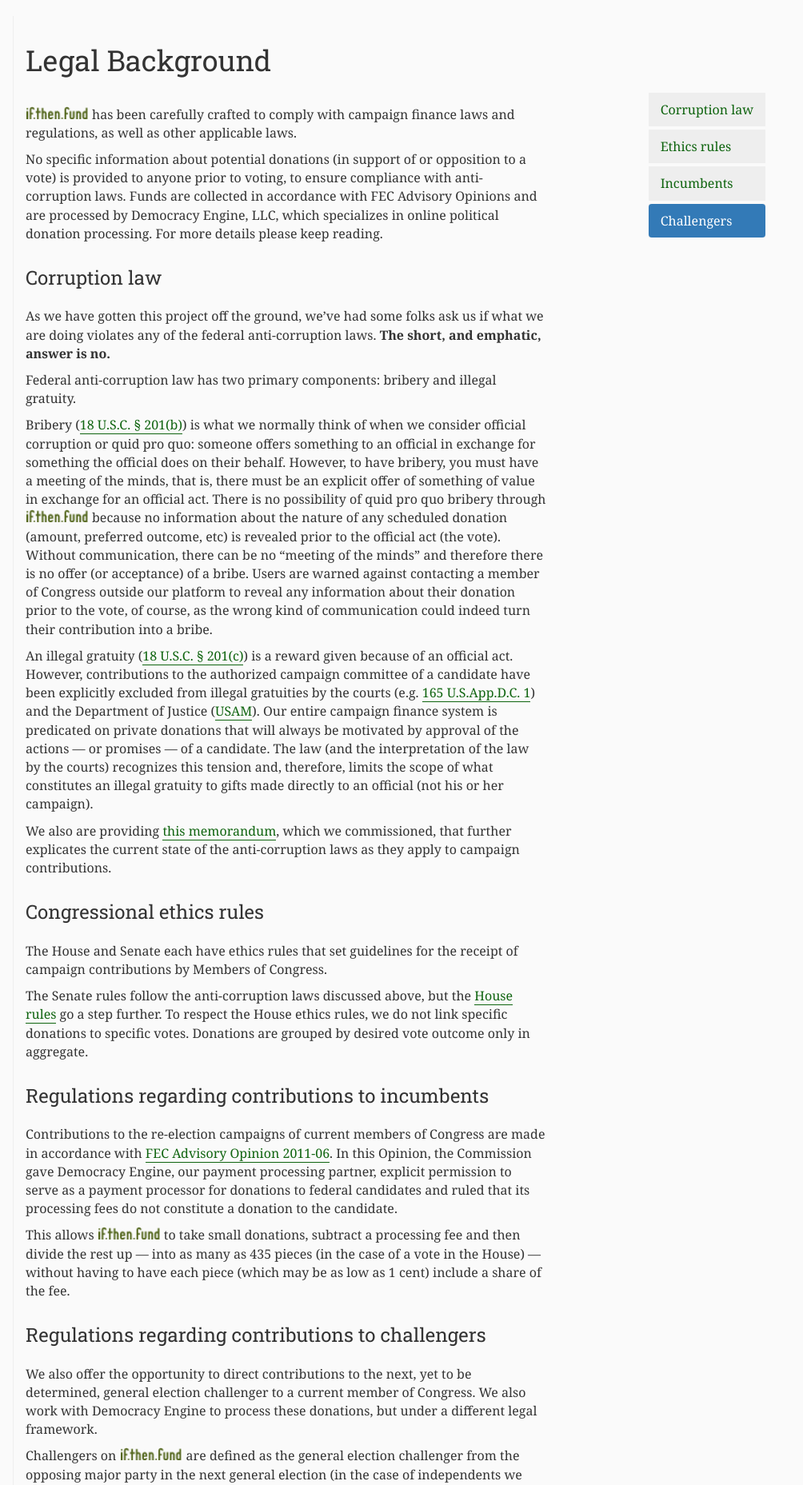
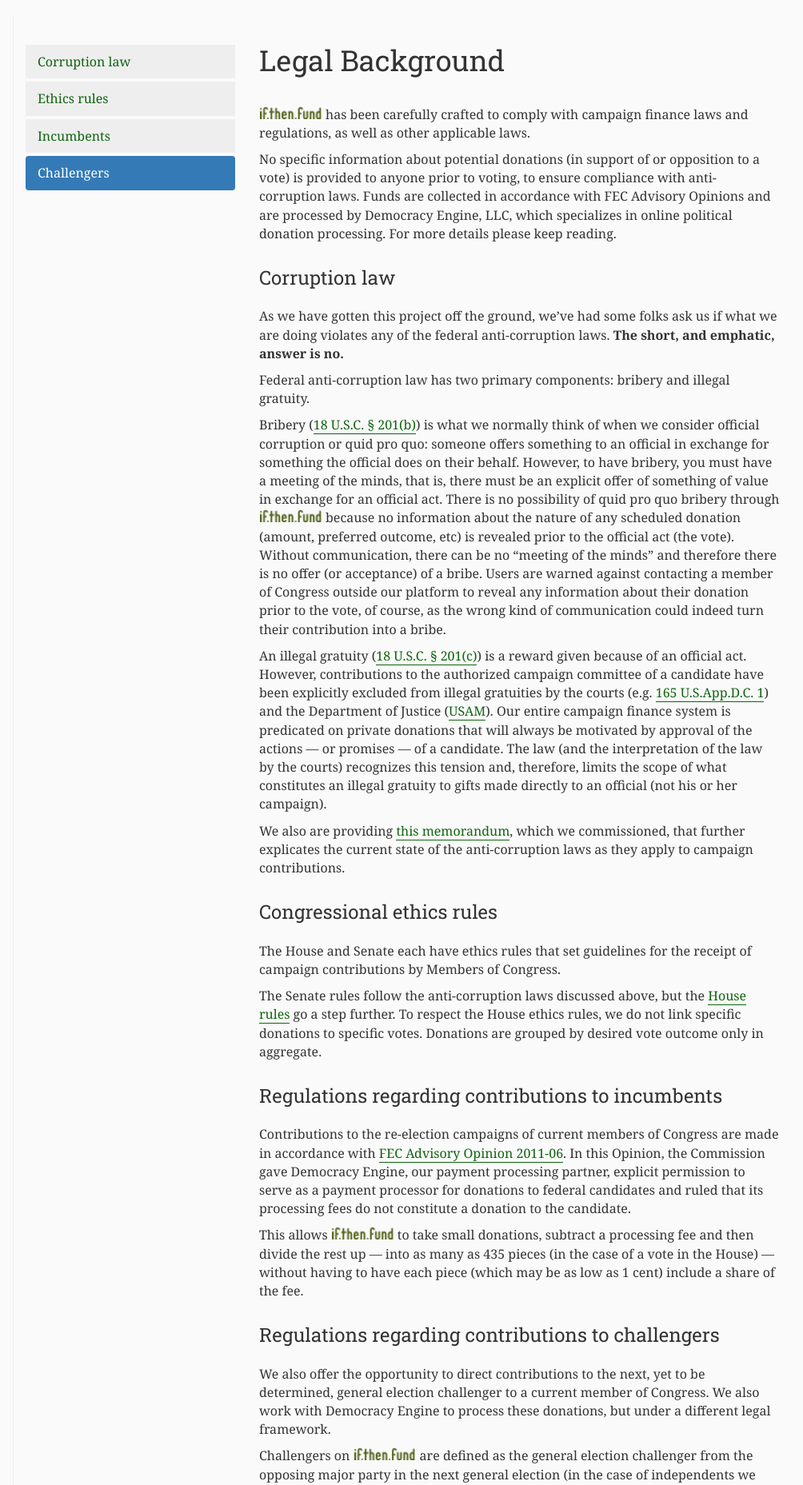
Before and after one commit to if-then-fund/if.then.fund, a Django app: template itfsite/templates/itfsite/about-legal.html in a window 1280 px wide. Shown: the part 50-1907 px from the top of the page at 80% size, without its empty margins (39-1043 px from the left). Run offline with Django 3.2, Linux system fonts and the light colour scheme; the template is opened without the code that fills it, so the values that code supplies are empty; some libraries are stand-ins or nearby versions.

Commit message:
page-section-nav: bootstrap affix doesn't work in pushed/pulled columns in Safari, and the width isn't right anywhere
https://github.com/twbs/bootstrap/issues/12126 / https://github.com/twbs/bootstrap/pull/16282

Reverse the columns so there is no pushing/pulling. Set the width in Javascript, or else the nav extends into the other column.

```diff
--- a/itfsite/static/css/main.css
+++ b/itfsite/static/css/main.css
@@ -166,7 +166,7 @@ h3.invert {
 	}
 
 #page-sections-nav {
-	margin-top: -1em;
+	margin-top: 36px;
 }
 	#page-sections-nav li, #page-sections-nav-xs li {
 		background-color: #EEE;
--- a/itfsite/static/js/main.js
+++ b/itfsite/static/js/main.js
@@ -59,6 +59,9 @@ function build_page_sections_nav() {
 	});
 
 	// Set required attributes.
+	function set_width() { $('#page-sections-nav').css('width', $('#page-sections-nav').parent().width()); }
+	set_width();
+	$(window).resize(set_width);
 	$('#page-sections-nav').attr('data-offset-top', $('header').height());
 	$('#page-sections-nav').attr('data-offset-bottom', $('#page-sections-nav').height());
 
--- a/itfsite/templates/itfsite/about-how-it-works.html
+++ b/itfsite/templates/itfsite/about-how-it-works.html
@@ -8,9 +8,9 @@
 {% endblock %}
 
 {% block body %}
+{% include "page-section-nav.html" %}
+
 <h1>How It Works</h1>
-
-{% include "page-section-nav.html" %}
 
 <h2 data-nav-text="Basics">The basics</h2>
 
--- a/itfsite/templates/itfsite/about-legal.html
+++ b/itfsite/templates/itfsite/about-legal.html
@@ -9,9 +9,8 @@
 
 {% block body %}
 
+{% include "page-section-nav.html" %}
 <h1>Legal Background</h1>
-
-{% include "page-section-nav.html" %}
 
 <div class="long-text">
 
--- a/itfsite/templates/itfsite/privacy.html
+++ b/itfsite/templates/itfsite/privacy.html
@@ -10,9 +10,9 @@
 {% endblock %}
 
 {% block body %}
+{% include "page-section-nav.html" %}
+
 <h1>Your Privacy</h1>
-
-{% include "page-section-nav.html" %}
 
 <p><span class="site-brand">if.then.fund</span> is committed to respecting your privacy as we try to shape Congress. This page describes what happens to your information as you use the website.</p>
 
--- a/itfsite/templates/page-section-nav.html
+++ b/itfsite/templates/page-section-nav.html
@@ -4,10 +4,10 @@
 </div>
 
 <div class="row">
-	<div class="col-sm-push-9 col-sm-3 col-lg-push-8 col-lg-3">
+	<div class="col-sm-3 col-lg-3">
 		<div id="page-sections-nav" class="hidden-xs" data-spy="affix">
 			<ul class="nav nav-pills nav-stacked">
 			</ul>
 		</div>
 	</div>
-	<div class="col-sm-9 col-sm-pull-3 col-lg-7 col-lg-pull-3">
+	<div class="col-sm-9 col-lg-7">
```
